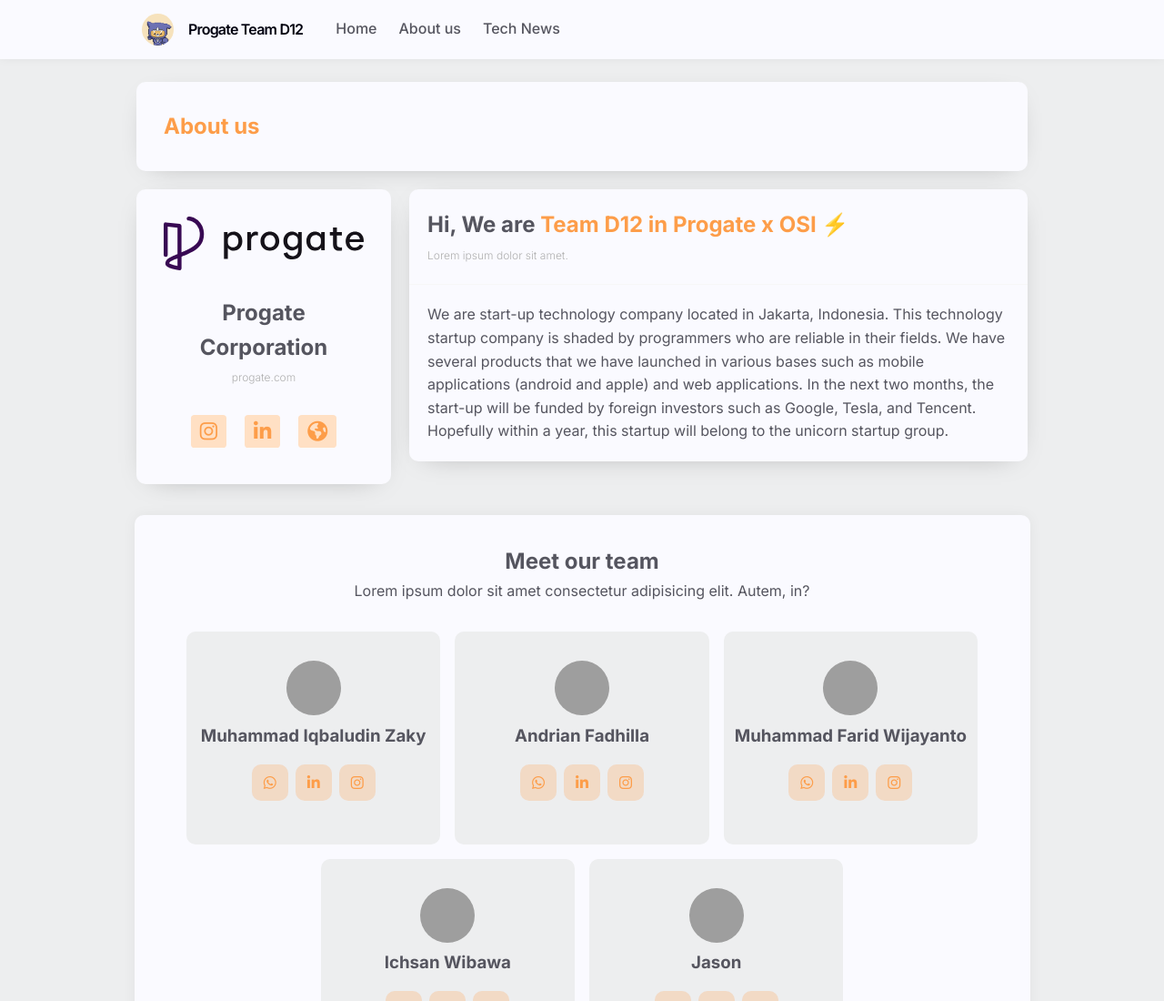
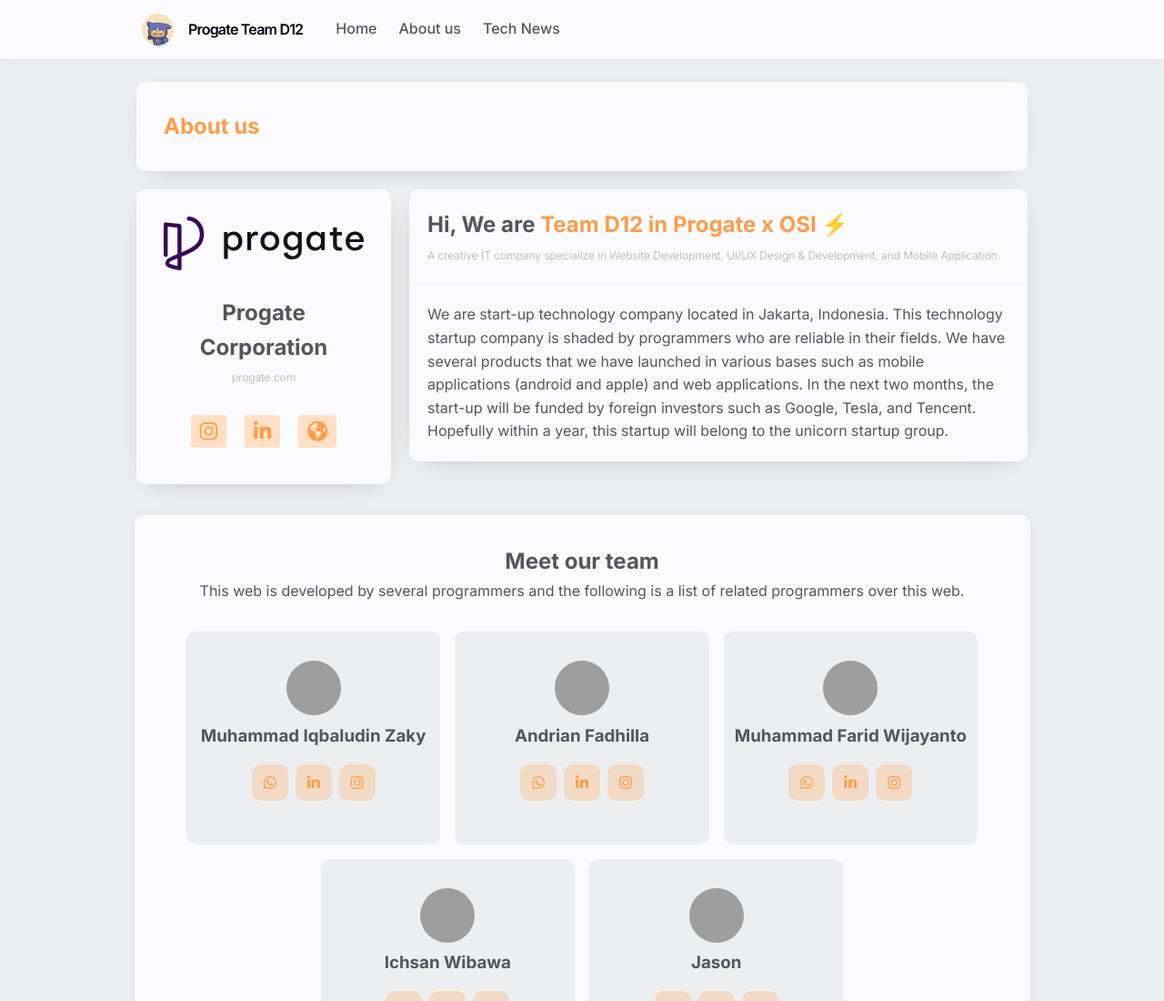
Before and after one commit to iqbaludinm/iqbaludinm.github.io, a plain HTML site: page index.html in a window 1280 px wide. Shown: the top 1100 px of the page at 91% size. Drawn offline with Linux system fonts and the light colour scheme; grey boxes are pictures that could not be loaded.

Commit message:
just add small details

```diff
--- a/index.html
+++ b/index.html
@@ -105,7 +105,8 @@
                         <span class="h3">Hi, We are <span class="text-primary">Team D12 in Progate x OSI</span> &#9889;
                         </span>
                         <br>
-                        <span class="subtitle text-muted">Lorem ipsum dolor sit amet.</span>
+                        <span class="subtitle text-muted"> A creative IT company specialize in Website Development, UI/UX Design & Development, and Mobile Application. </span>
+                        <!-- Cyber Security, and Digital Marketing</span> -->
                     </div>
                     <div class="card-body">
                         <p>
@@ -123,7 +124,8 @@
     <section class="team-container">
         <div class="container">
             <h2>Meet our team</h2>
-            <p>Lorem ipsum dolor sit amet consectetur adipisicing elit. Autem, in?</p>
+            <!-- <p>Lorem ipsum dolor sit amet consectetur adipisicing elit. Autem, in?</p> -->
+            <p>This web is developed by several programmers and the following is a list of related programmers over this web.</p>
 
             <div class="grid">
                 <div class="grid-item">
```
